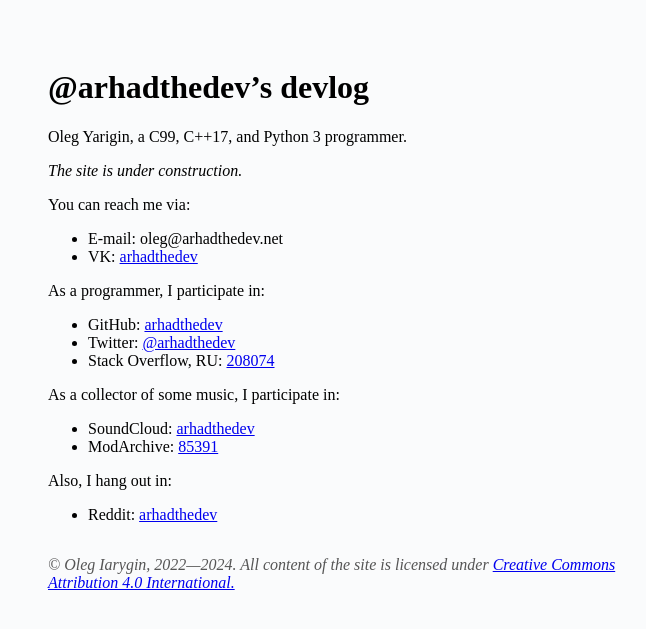
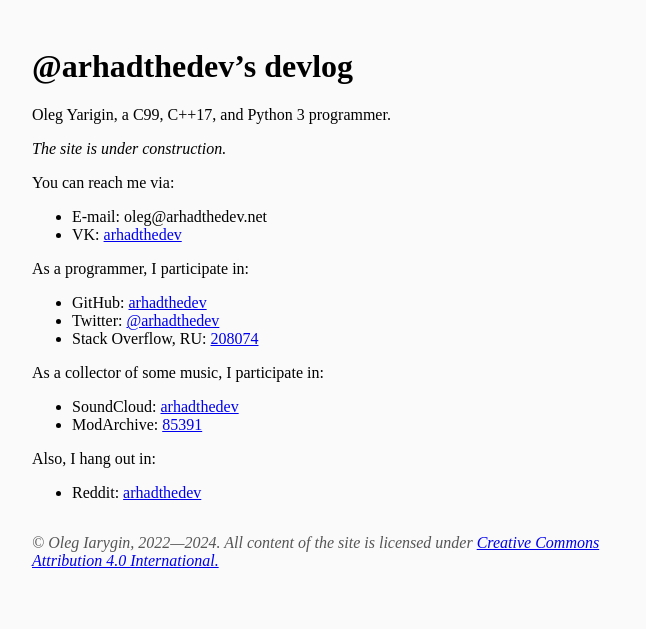
Before and after one commit to arhadthedev/arhadthedev, a Jekyll site: the page built from index.htm, in a window 1280 px wide. Shown: the top 629 px of the page, without its empty margins (288-934 px from the left). Built offline with Jekyll 4.4.1, drawn with Linux system fonts in a browser that asks for light colours.

Commit message:
gh-1: Add column size from www.furygpu.com (#75)

```diff
--- a/_layouts/default.html
+++ b/_layouts/default.html
@@ -8,19 +8,24 @@
 		<title>@arhadthedev’s devlog</title>
 		<style>
 			html {
-				background: #fafbfc;
+				background: #fafafa;
 			}
 
 			body {
-				max-width: 38rem;
-				padding: 3rem;
-				margin: auto
+				max-width: 50%;
+				margin: 3rem auto
 			}
 
 			footer {
 				font-style: italic;
 				color: #555;
 				margin-top: 2em;
+			}
+
+			@media screen and (max-width: 767px) {}
+				body {
+					width: 100%;
+				}
 			}
 		</style>
 	</head>
```
